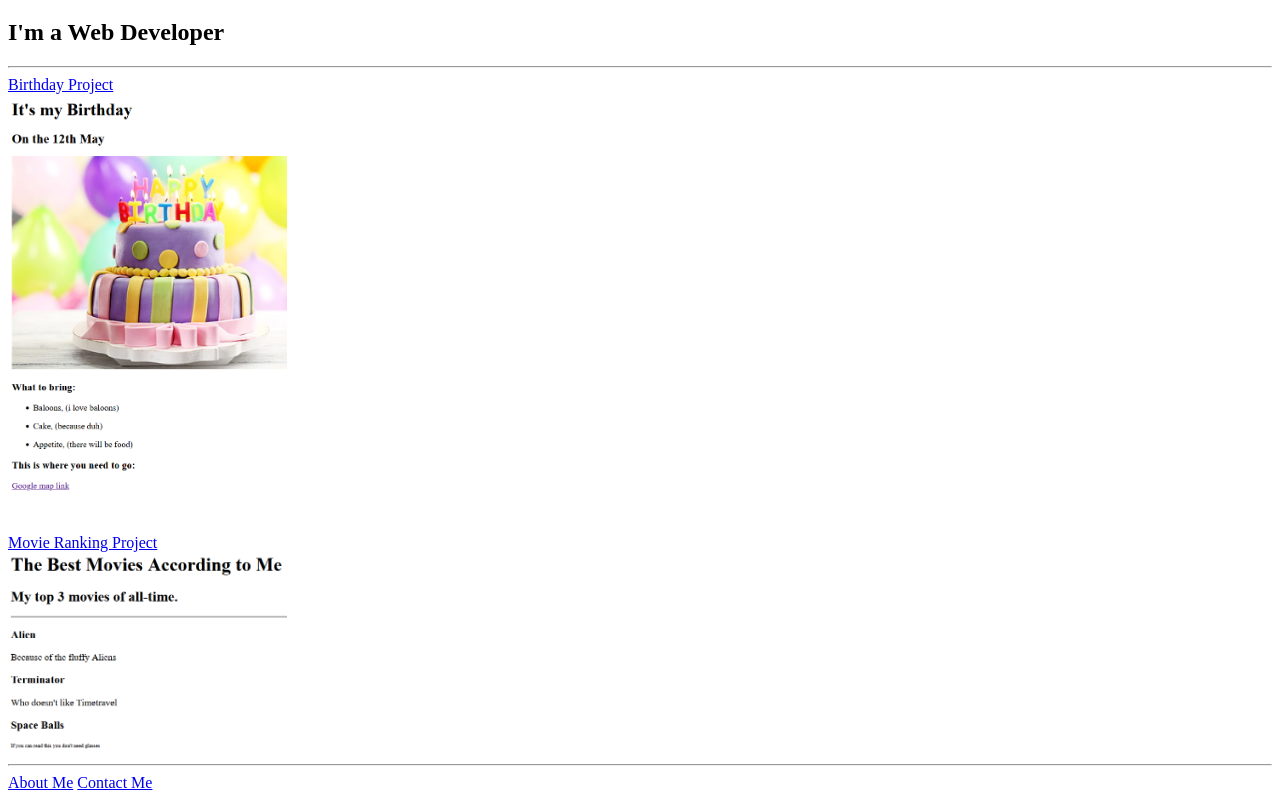
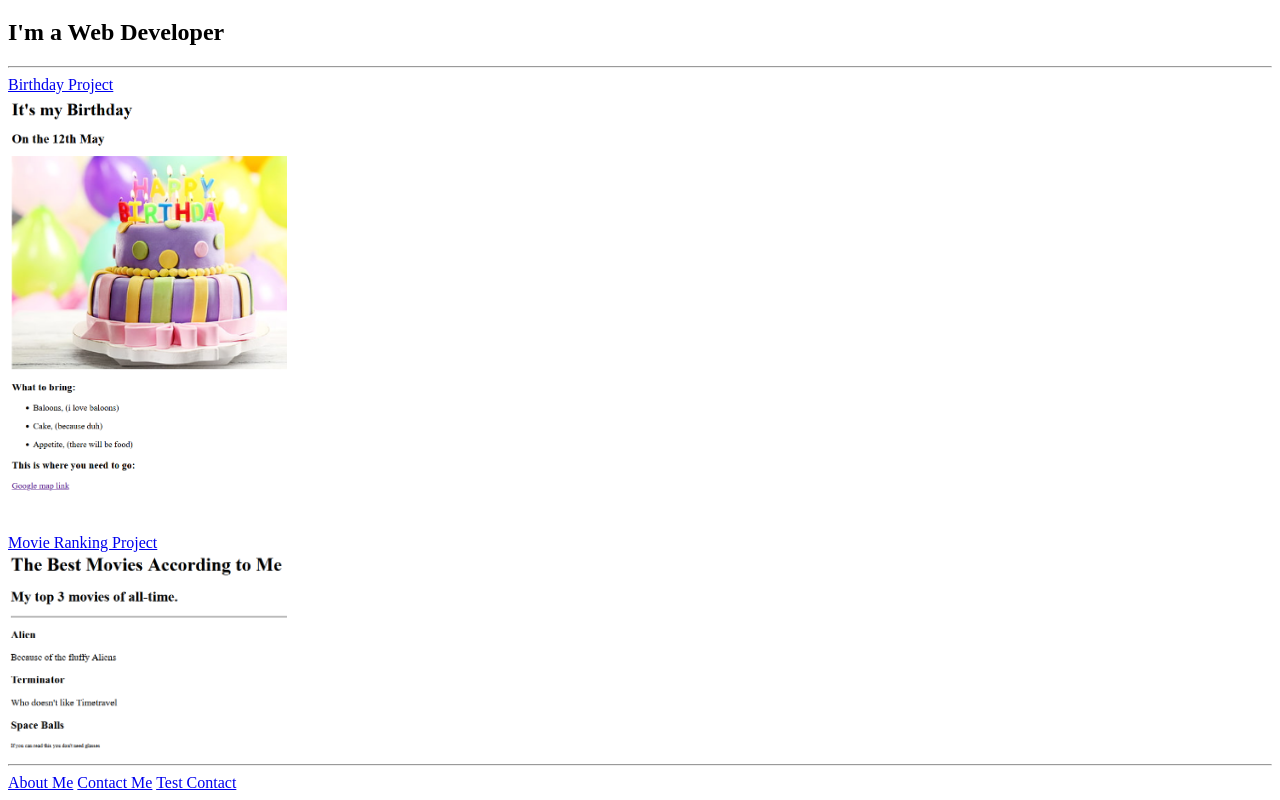
Before and after one commit to rageshas/hmtl-portfolio, a plain HTML site: page index.html in a window 1280 px wide. Shown: the part 61-861 px from the top of the page. Drawn offline with Linux system fonts and the light colour scheme.

Commit message:
Add files via upload

```diff
--- a/index.html
+++ b/index.html
@@ -22,5 +22,6 @@
     <hr>
     <a href="./public/about.html">About Me</a>
     <a href="./public/contact.html">Contact Me</a>
+    <a href="./public/contact.html">Test Contact</a>
 </body>
 </html>
```
